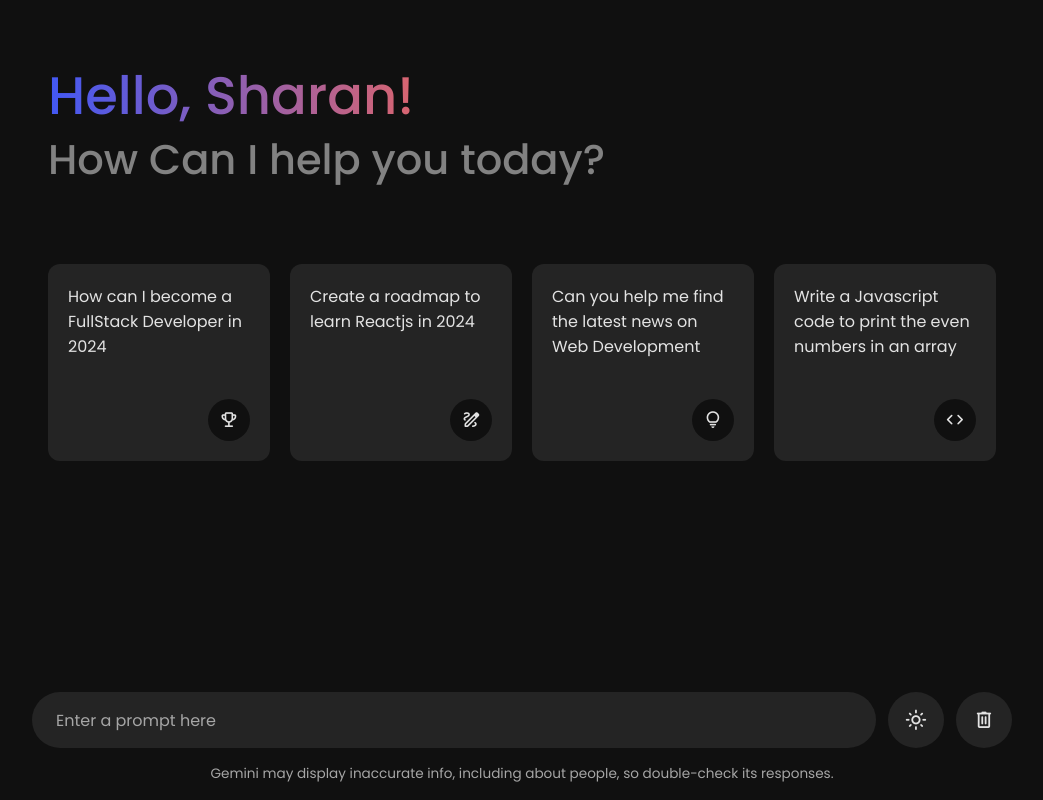
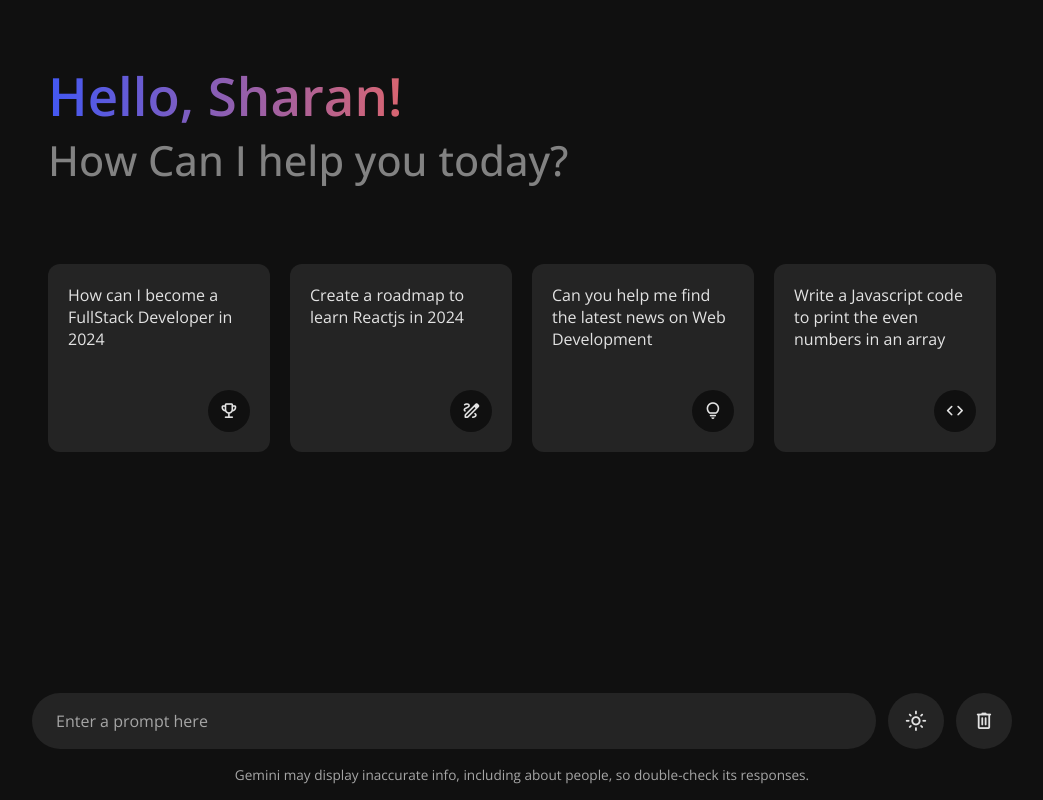
Before and after one commit to Sarankumar1812/Gemini, a plain HTML site: page index.html in a window 1280 px wide. Shown: the whole page, without its empty margins (118-1161 px from the left). Drawn offline with nearby package versions, Linux system fonts and the light colour scheme.

Commit message:
Update Font Style

```diff
--- a/style.css
+++ b/style.css
@@ -1,9 +1,9 @@
-@import url('https://fonts.googleapis.com/css2?family=Poppins:ital,wght@0,100;0,200;0,300;0,400;0,500;0,600;0,700;0,800;0,900;1,100;1,200;1,300;1,400;1,500;1,600;1,700;1,800;1,900&display=swap');
+@import url('https://fonts.googleapis.com/css2?family=Open+Sans:ital,wght@0,300..800;1,300..800&display=swap');
 *{
     margin: 0;
     padding: 0;
     box-sizing: border-box;
-    font-family: "Poppins",sans-serif;
+    font-family: "Open Sans", sans-serif;
 }
 
 :root{
@@ -57,7 +57,7 @@
 
 .header .title{
     width: fit-content;
-    font-weight: 500;
+    font-weight: 600;
     font-size: 3.3rem;
     background-clip: text;
     background: linear-gradient(to right,#4258f4,#d96570);
```
